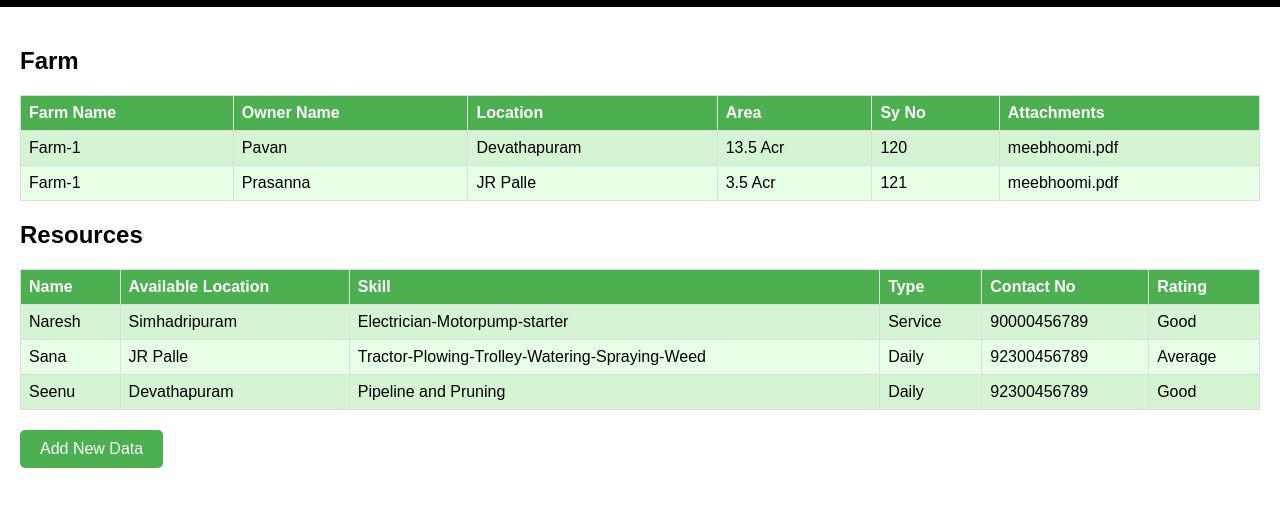
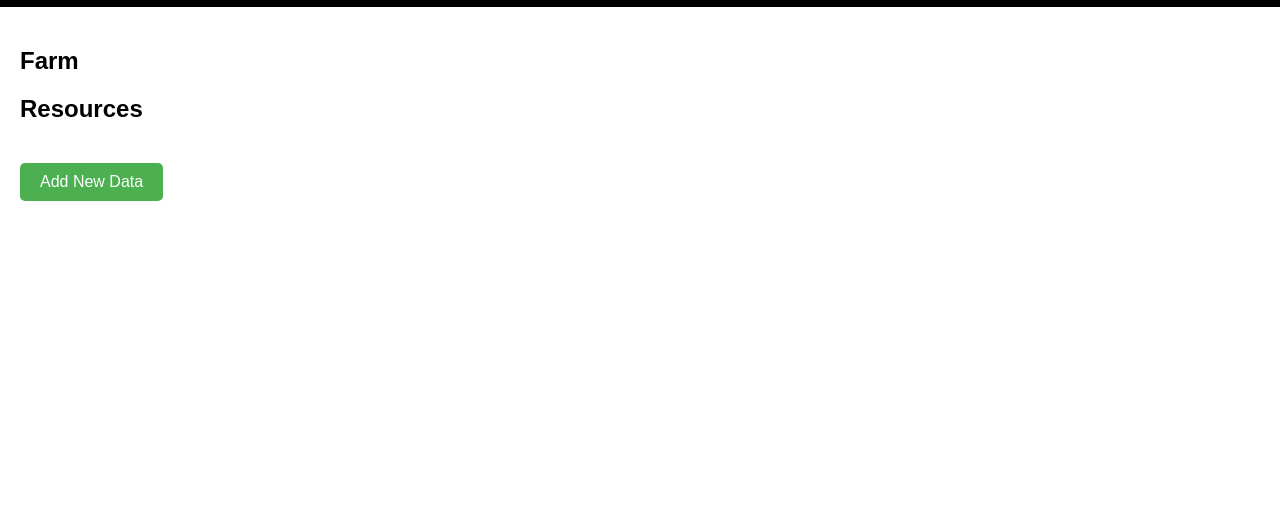
Before and after one commit to ykarthik21/Pavan-Agri-solutions, a plain HTML site: page dashboard.html in a window 1280 px wide. Shown: the part 41-548 px from the top of the page. Drawn offline with Linux system fonts and the light colour scheme.

Commit message:
Update dashboard.html

```diff
--- a/dashboard.html
+++ b/dashboard.html
@@ -10,7 +10,7 @@
     <nav class="navbar">
         <h1>Farming Smart Solutions</h1>
         <ul>
-            <li><a href="dashboard.html">Farm</a></li>
+            <li><a href="dashboard.html#farm">Farm</a></li>
             <li><a href="dashboard.html#assets">Asset</a></li>
             <li><a href="dashboard.html#crop">Crop</a></li>
             <li><a href="dashboard.html#resources">Resources</a></li>
@@ -24,8 +24,8 @@
         </ul>
     </nav>
     <div class="container">
-        <h2>Farm</h2>
-        <div class="data-display" id="farm">
+        <h2 id="farm">Farm</h2>
+        <div class="data-display" id="farmSection" style="display: none;">
             <table id="farmTable">
                 <thead>
                     <tr>
@@ -42,7 +42,7 @@
         </div>
 
         <h2 id="resources">Resources</h2>
-        <div class="data-display">
+        <div class="data-display" id="resourcesSection" style="display: none;">
             <table id="resourcesTable">
                 <thead>
                     <tr>
@@ -54,7 +54,7 @@
                         <th>Rating</th>
                     </tr>
                 </thead>
-                <tbody id="resourcesBody"></tbody>
+        <tbody id="resourcesBody"></tbody>
             </table>
         </div>
         <a href="add-data.html" class="add-button">Add New Data</a>
```
